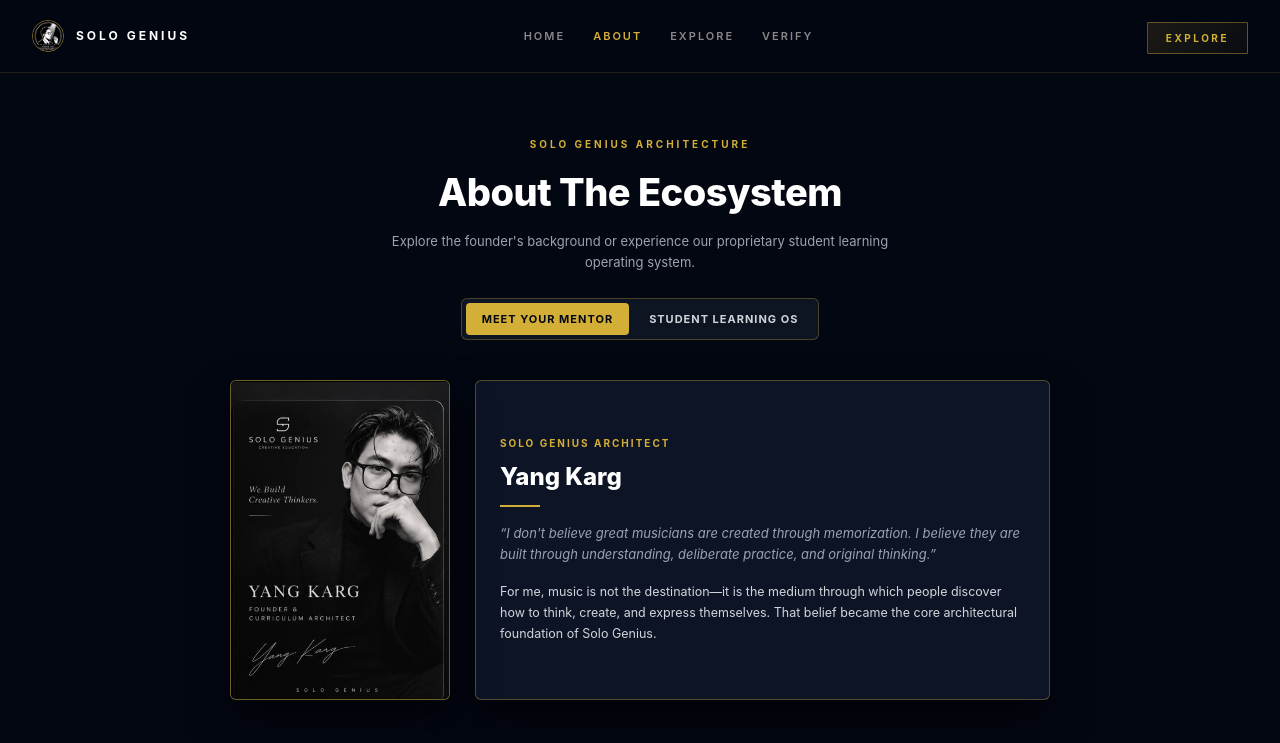
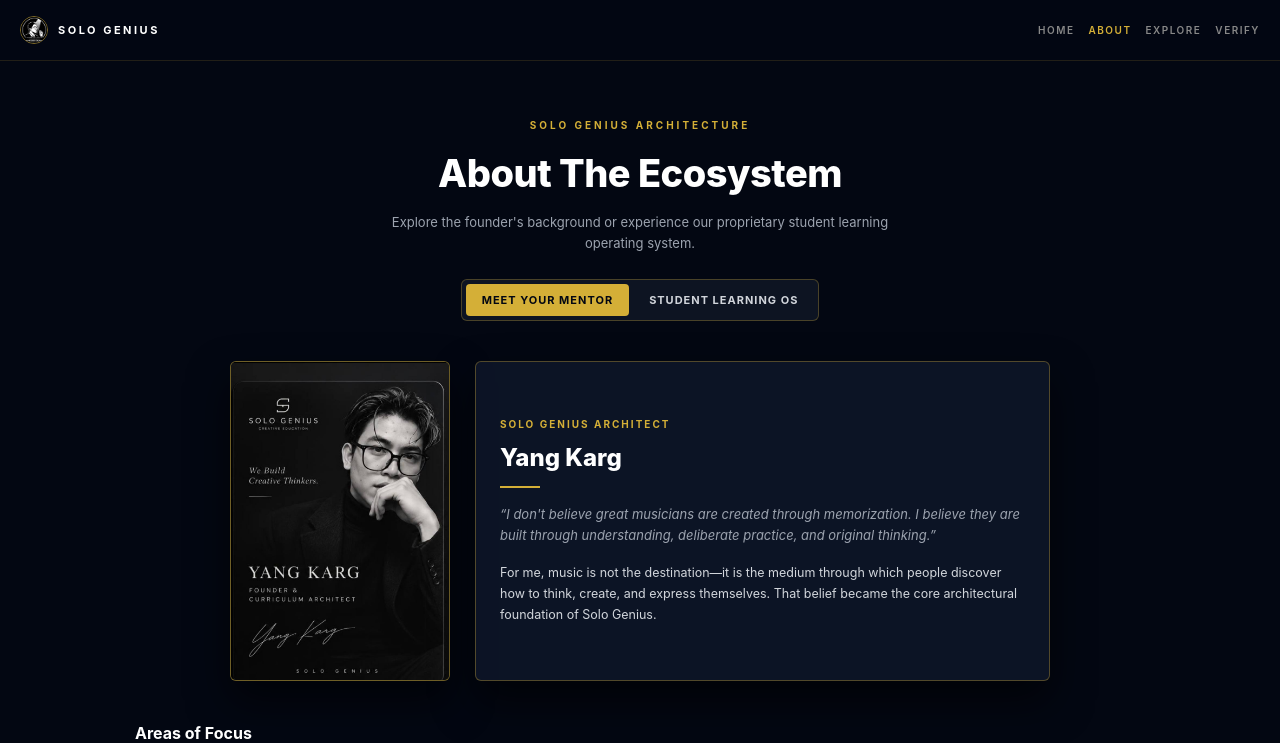
Before and after one commit to yangkarg35-ui/solo-genius, a Next.js app: page /about in a window 1280 px wide. Shown: the top 743 px of the page. Built offline with nearby package versions, Linux system fonts and the light colour scheme.

Commit message:
Update app page, explore, and about sections

```diff
--- a/app/about/page.tsx
+++ b/app/about/page.tsx
@@ -42,13 +42,6 @@ export default function AboutPage() {
     } finally {
       setIsLoading(false);
     }
-  };
-
-  const openVerifyModal = (e: React.MouseEvent) => {
-    e.preventDefault();
-    setIsConfirmed(false);
-    setScreenshot(null);
-    setIsModalOpen(true);
   };
 
   const focusAreas = [
@@ -134,70 +127,41 @@ export default function AboutPage() {
       fontFamily: "-apple-system, BlinkMacSystemFont, 'Segoe UI', Roboto, Helvetica, Arial, sans-serif",
       scrollBehavior: "smooth",
       overflowX: "hidden",
-      width: "100%"
+      width: "100%",
+      boxSizing: "border-box"
     }}>
-      {/* Luxury Navigation Bar (Centered Links & High-End Look) */}
+      {/* Luxury Navigation Bar - Removed fixed position so it scrolls naturally */}
       <nav style={{
         display: "flex",
         alignItems: "center",
         justifyContent: "space-between",
-        padding: "20px 32px",
+        padding: "16px 20px",
         width: "100%",
-        backgroundColor: "rgba(3, 7, 18, 0.92)",
-        backdropFilter: "blur(16px)",
-        position: "fixed",
-        top: 0,
-        zIndex: 100,
+        backgroundColor: "rgba(3, 7, 18, 0.95)",
         borderBottom: "1px solid rgba(212, 175, 55, 0.15)",
         boxSizing: "border-box"
       }}>
-        <div style={{ display: "flex", alignItems: "center", gap: "12px" }}>
+        <div style={{ display: "flex", alignItems: "center", gap: "10px" }}>
           <img
             src="/logo.png"
             alt="Solo Genius Logo"
-            style={{ width: "32px", height: "32px", borderRadius: "50%", objectFit: "cover", border: "1px solid rgba(212, 175, 55, 0.6)" }}
+            style={{ width: "28px", height: "28px", borderRadius: "50%", objectFit: "cover", border: "1px solid rgba(212, 175, 55, 0.6)" }}
           />
-          <span style={{ fontSize: "12px", fontWeight: "700", color: "#ffffff", letterSpacing: "3px", textTransform: "uppercase" }}>
+          <span style={{ fontSize: "11px", fontWeight: "700", color: "#ffffff", letterSpacing: "2.5px", textTransform: "uppercase" }}>
             Solo Genius
           </span>
         </div>
 
-        {/* Centered Navigation Links */}
-        <div style={{
-          display: "flex",
-          gap: "28px",
-          fontSize: "11px",
-          fontWeight: "600",
-          letterSpacing: "2px",
-          color: "#888888",
-          alignItems: "center"
-        }}>
-          <a href="/" style={{ color: "inherit", textDecoration: "none", transition: "color 0.2s" }}>HOME</a>
+        <div style={{ display: "flex", gap: "14px", fontSize: "10px", fontWeight: "600", letterSpacing: "1.5px", color: "#888888", alignItems: "center" }}>
+          <a href="/" style={{ color: "inherit", textDecoration: "none" }}>HOME</a>
           <a href="/about" style={{ color: "#D4AF37", textDecoration: "none" }}>ABOUT</a>
-          <a href="/explore" style={{ color: "inherit", textDecoration: "none", transition: "color 0.2s" }}>EXPLORE</a>
-          <a href="/verify" style={{ color: "inherit", textDecoration: "none", transition: "color 0.2s" }}>VERIFY</a>
-        </div>
-
-        <div>
-          <a href="/explore" style={{
-            background: "linear-gradient(135deg, rgba(212,175,55,0.12) 0%, rgba(212,175,55,0.03) 100%)",
-            border: "1px solid rgba(212, 175, 55, 0.4)",
-            padding: "9px 18px",
-            borderRadius: "1px",
-            fontSize: "10px",
-            fontWeight: "700",
-            letterSpacing: "2.5px",
-            color: "#D4AF37",
-            textDecoration: "none",
-            transition: "all 0.3s ease"
-          }}>
-            EXPLORE
-          </a>
+          <a href="/explore" style={{ color: "inherit", textDecoration: "none" }}>EXPLORE</a>
+          <a href="/verify" style={{ color: "inherit", textDecoration: "none" }}>VERIFY</a>
         </div>
       </nav>
 
       {/* Page Header */}
-      <section style={{ maxWidth: "1200px", margin: "0 auto", padding: "130px 20px 20px", textAlign: "center", boxSizing: "border-box" }}>
+      <section style={{ maxWidth: "1200px", margin: "0 auto", padding: "50px 20px 20px", textAlign: "center", boxSizing: "border-box" }}>
         <span style={{ color: "#D4AF37", textTransform: "uppercase", fontSize: "10px", letterSpacing: "3px", fontWeight: "700" }}>
           Solo Genius Architecture
         </span>
--- a/app/explore/page.tsx
+++ b/app/explore/page.tsx
@@ -115,18 +115,14 @@ export default function ExplorePage() {
       width: "100%",
       boxSizing: "border-box"
     }}>
-      {/* Luxury Navigation Bar - Fixed mobile spacing */}
+      {/* Navigation Bar - Removed fixed position so it scrolls naturally with the page */}
       <nav style={{
         display: "flex",
         alignItems: "center",
         justifyContent: "space-between",
-        padding: "14px 20px",
+        padding: "16px 20px",
         width: "100%",
         backgroundColor: "rgba(3, 7, 18, 0.95)",
-        backdropFilter: "blur(16px)",
-        position: "fixed",
-        top: 0,
-        zIndex: 100,
         borderBottom: "1px solid rgba(212, 175, 55, 0.15)",
         boxSizing: "border-box"
       }}>
@@ -149,14 +145,14 @@ export default function ExplorePage() {
         </div>
       </nav>
 
-      {/* Hero Header - Added proper top padding so it clears the fixed navbar */}
+      {/* Hero Header */}
       <section style={{
         display: "flex",
         flexDirection: "column",
         alignItems: "center",
         justifyContent: "center",
         textAlign: "center",
-        padding: "110px 20px 40px",
+        padding: "50px 20px 40px",
         borderBottom: "1px solid rgba(255, 255, 255, 0.08)",
         background: "linear-gradient(180deg, rgba(3,7,18,0.2) 0%, rgba(3,7,18,0.95) 100%)",
         boxSizing: "border-box"
--- a/app/page.tsx
+++ b/app/page.tsx
@@ -105,22 +105,19 @@ export default function HomePage() {
       fontFamily: "-apple-system, BlinkMacSystemFont, 'Segoe UI', Roboto, Helvetica, Arial, sans-serif",
       scrollBehavior: "smooth",
       overflowX: "hidden",
-      width: "100%"
+      width: "100%",
+      boxSizing: "border-box"
     }}>
-      {/* Luxury Navigation Bar */}
+      {/* Luxury Navigation Bar - Removed fixed position so it scrolls naturally */}
       <nav style={{
         display: "flex",
         alignItems: "center",
         justifyContent: "space-between",
         flexWrap: "wrap",
         gap: "12px",
-        padding: "18px 24px",
+        padding: "16px 20px",
         width: "100%",
-        backgroundColor: "rgba(3, 7, 18, 0.92)",
-        backdropFilter: "blur(16px)",
-        position: "fixed",
-        top: 0,
-        zIndex: 100,
+        backgroundColor: "rgba(3, 7, 18, 0.95)",
         borderBottom: "1px solid rgba(212, 175, 55, 0.15)",
         boxSizing: "border-box"
       }}>
@@ -128,18 +125,18 @@ export default function HomePage() {
           <img
             src="/logo.png"
             alt="Solo Genius Logo"
-            style={{ width: "32px", height: "32px", borderRadius: "50%", objectFit: "cover", border: "1px solid rgba(212, 175, 55, 0.6)" }}
+            style={{ width: "28px", height: "28px", borderRadius: "50%", objectFit: "cover", border: "1px solid rgba(212, 175, 55, 0.6)" }}
           />
-          <span style={{ fontSize: "13px", fontWeight: "700", color: "#ffffff", letterSpacing: "2.5px", textTransform: "uppercase" }}>
+          <span style={{ fontSize: "11px", fontWeight: "700", color: "#ffffff", letterSpacing: "2.5px", textTransform: "uppercase" }}>
             Solo Genius
           </span>
         </div>
 
-        <div style={{ display: "flex", gap: "18px", fontSize: "11px", fontWeight: "500", letterSpacing: "1.5px", color: "#9ca3af", flexWrap: "wrap" }}>
-          <a href="/" style={{ color: "#9ca3af", textDecoration: "none" }}>HOME</a>
-          <a href="/about" style={{ color: "#9ca3af", textDecoration: "none" }}>ABOUT</a>
-          <a href="/explore" style={{ color: "#9ca3af", textDecoration: "none" }}>EXPLORE</a>
-          <a href="/verify" style={{ color: "#9ca3af", textDecoration: "none" }}>VERIFY</a>
+        <div style={{ display: "flex", gap: "14px", fontSize: "10px", fontWeight: "600", letterSpacing: "1.5px", color: "#888888", alignItems: "center", flexWrap: "wrap" }}>
+          <a href="/" style={{ color: "#D4AF37", textDecoration: "none" }}>HOME</a>
+          <a href="/about" style={{ color: "inherit", textDecoration: "none" }}>ABOUT</a>
+          <a href="/explore" style={{ color: "inherit", textDecoration: "none" }}>EXPLORE</a>
+          <a href="/verify" style={{ color: "inherit", textDecoration: "none" }}>VERIFY</a>
         </div>
 
         <div>
@@ -157,11 +154,11 @@ export default function HomePage() {
             style={{
               background: "linear-gradient(135deg, rgba(212,175,55,0.15) 0%, rgba(212,175,55,0.05) 100%)",
               border: "1px solid rgba(212, 175, 55, 0.5)",
-              padding: "8px 16px",
+              padding: "7px 14px",
               borderRadius: "2px",
-              fontSize: "10px",
+              fontSize: "9.5px",
               fontWeight: "700",
-              letterSpacing: "2px",
+              letterSpacing: "1.5px",
               color: "#D4AF37",
               cursor: "pointer",
               transition: "all 0.3s ease"
@@ -174,13 +171,13 @@ export default function HomePage() {
 
       {/* Cinematic Hero Section */}
       <section style={{
-        minHeight: "100vh",
+        minHeight: "90vh",
         display: "flex",
         flexDirection: "column",
         alignItems: "center",
         justifyContent: "center",
         textAlign: "center",
-        padding: "130px 20px 60px",
+        padding: "60px 20px",
         position: "relative",
         overflow: "hidden",
         boxSizing: "border-box"
```
